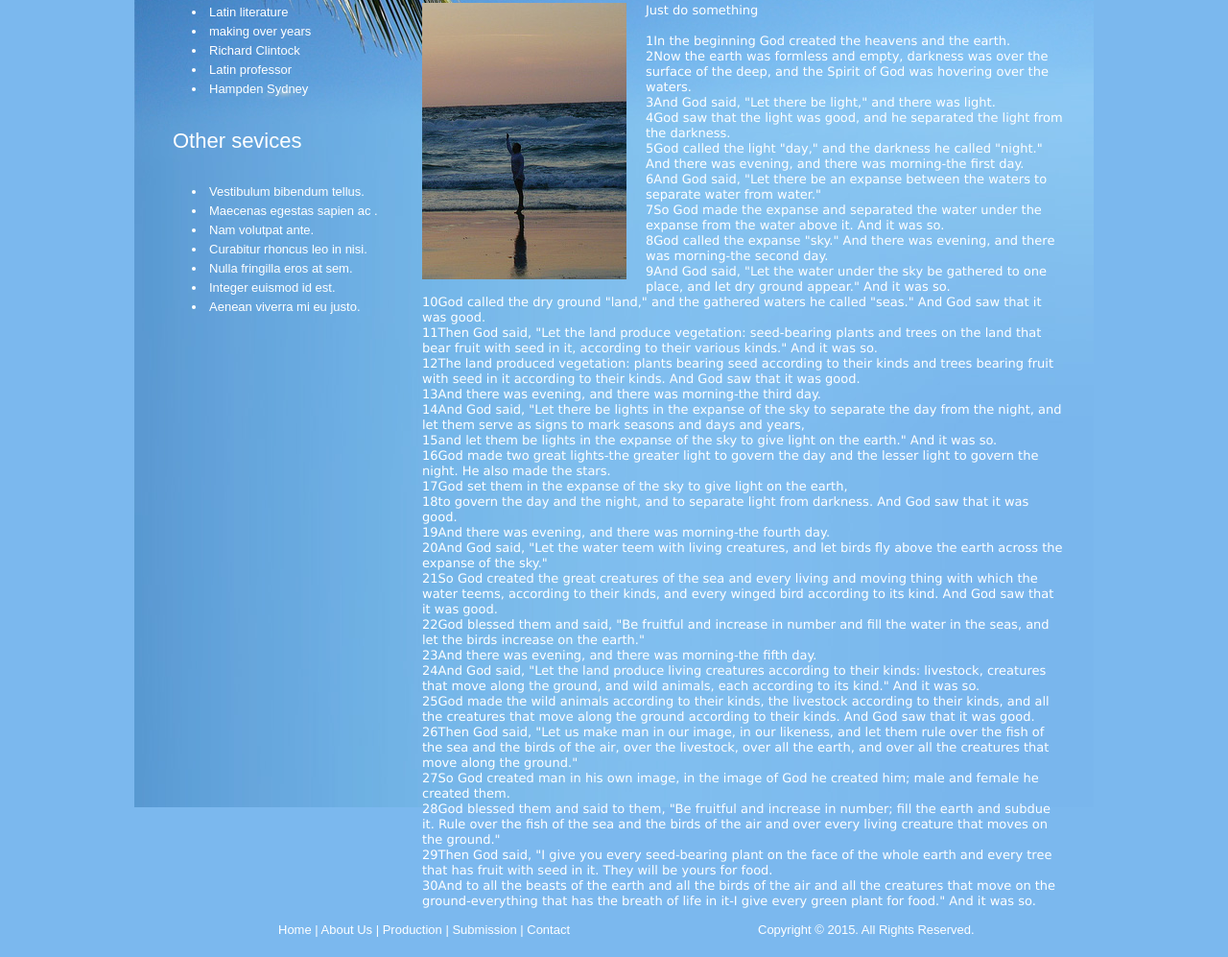
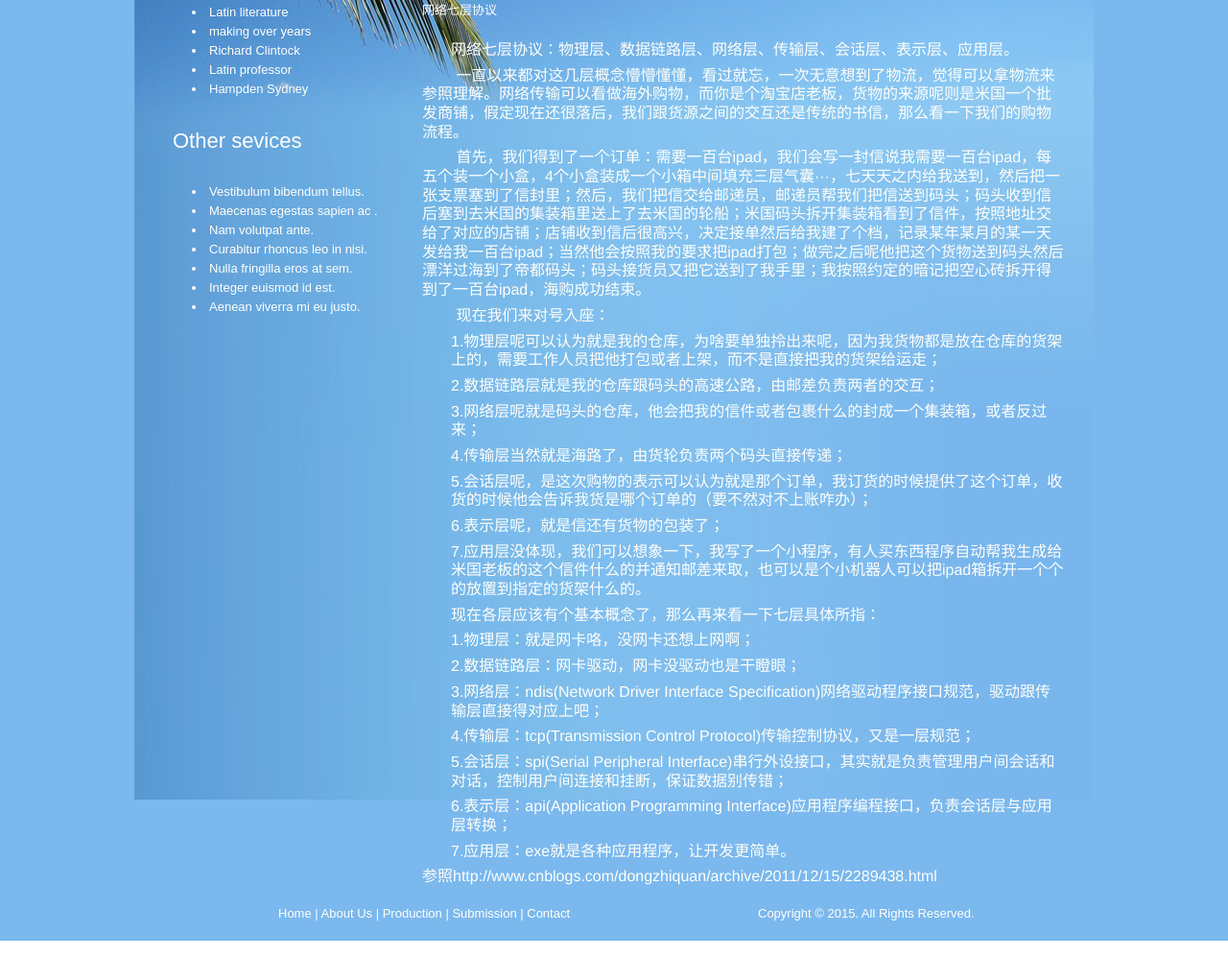
Before and after one commit to keith07/keith.github.io, a plain HTML site: page index.html in a window 1280 px wide. Shown: the part 314-1311 px from the top of the page at 96% size. Drawn offline with Linux system fonts and the light colour scheme.

Commit message:
网络七层协议

```diff
--- a/index.html
+++ b/index.html
@@ -47,42 +47,31 @@
         </div>
       </div>
       <div class="main fr">
-        <div id="text">
-          <h2>My first note</h2>
-          <p> <img src="images/img.jpg" alt="" />Just do something<br/>
+		<article id="text">
+          <h2>web通信</h2>
+          <h4>网络七层协议</h4>
             <br/>
-            1In the beginning God created the heavens and the earth.<br/>
-						2Now the earth was formless and empty, darkness was over the surface of the deep, and the Spirit of God was hovering over the waters. <br/>
-						3And God said, "Let there be light," and there was light. <br/>
-						4God saw that the light was good, and he separated the light from the darkness. <br/>
-						5God called the light "day," and the darkness he called "night." And there was evening, and there was morning-the first day. <br/>
-						6And God said, "Let there be an expanse between the waters to separate water from water." <br/>
-						7So God made the expanse and separated the water under the expanse from the water above it. And it was so. <br/>
-						8God called the expanse "sky." And there was evening, and there was morning-the second day. <br/>
-						9And God said, "Let the water under the sky be gathered to one place, and let dry ground appear." And it was so. <br/>
-						10God called the dry ground "land," and the gathered waters he called "seas." And God saw that it was good. <br/>
-						11Then God said, "Let the land produce vegetation: seed-bearing plants and trees on the land that bear fruit with seed in it, according to their various kinds." And it was so. <br/>
-						12The land produced vegetation: plants bearing seed according to their kinds and trees bearing fruit with seed in it according to their kinds. And God saw that it was good. <br/>
-						13And there was evening, and there was morning-the third day. <br/>
-						14And God said, "Let there be lights in the expanse of the sky to separate the day from the night, and let them serve as signs to mark seasons and days and years, <br/>
-						15and let them be lights in the expanse of the sky to give light on the earth." And it was so. <br/>
-						16God made two great lights-the greater light to govern the day and the lesser light to govern the night. He also made the stars. <br/>
-						17God set them in the expanse of the sky to give light on the earth, <br/>
-						18to govern the day and the night, and to separate light from darkness. And God saw that it was good. <br/>
-						19And there was evening, and there was morning-the fourth day. <br/>
-						20And God said, "Let the water teem with living creatures, and let birds fly above the earth across the expanse of the sky." <br/>
-						21So God created the great creatures of the sea and every living and moving thing with which the water teems, according to their kinds, and every winged bird according to its kind. And God saw that it was good. <br/>
-						22God blessed them and said, "Be fruitful and increase in number and fill the water in the seas, and let the birds increase on the earth." <br/>
-						23And there was evening, and there was morning-the fifth day. <br/>
-						24And God said, "Let the land produce living creatures according to their kinds: livestock, creatures that move along the ground, and wild animals, each according to its kind." And it was so. <br/>
-						25God made the wild animals according to their kinds, the livestock according to their kinds, and all the creatures that move along the ground according to their kinds. And God saw that it was good. <br/>
-						26Then God said, "Let us make man in our image, in our likeness, and let them rule over the fish of the sea and the birds of the air, over the livestock, over all the earth, and over all the creatures that move along the ground." <br/>
-						27So God created man in his own image, in the image of God he created him; male and female he created them. <br/>
-						28God blessed them and said to them, "Be fruitful and increase in number; fill the earth and subdue it. Rule over the fish of the sea and the birds of the air and over every living creature that moves on the ground." <br/>
-						29Then God said, "I give you every seed-bearing plant on the face of the whole earth and every tree that has fruit with seed in it. They will be yours for food. <br/>
-					30And to all the beasts of the earth and all the birds of the air and all the creatures that move on the ground-everything that has the breath of life in it-I give every green plant for food." And it was so. <br/>
-					</p>
-        </div>
+            <p style="padding-left: 30px;">网络七层协议：物理层、数据链路层、网络层、传输层、会话层、表示层、应用层。</p>
+			<p>        一直以来都对这几层概念懵懵懂懂，看过就忘，一次无意想到了物流，觉得可以拿物流来参照理解。网络传输可以看做海外购物，而你是个淘宝店老板，货物的来源呢则是米国一个批发商铺，假定现在还很落后，我们跟货源之间的交互还是传统的书信，那么看一下我们的购物流程。</p>
+			<p>        首先，我们得到了一个订单：需要一百台ipad，我们会写一封信说我需要一百台ipad，每五个装一个小盒，4个小盒装成一个小箱中间填充三层气囊···，七天天之内给我送到，然后把一张支票塞到了信封里；然后，我们把信交给邮递员，邮递员帮我们把信送到码头；码头收到信后塞到去米国的集装箱里送上了去米国的轮船；米国码头拆开集装箱看到了信件，按照地址交给了对应的店铺；店铺收到信后很高兴，决定接单然后给我建了个档，记录某年某月的某一天发给我一百台ipad；当然他会按照我的要求把ipad打包；做完之后呢他把这个货物送到码头然后漂洋过海到了帝都码头；码头接货员又把它送到了我手里；我按照约定的暗记把空心砖拆开得到了一百台ipad，海购成功结束。</p>
+			<p>        现在我们来对号入座：</p>
+			<p style="padding-left: 30px;">1.物理层呢可以认为就是我的仓库，为啥要单独拎出来呢，因为我货物都是放在仓库的货架上的，需要工作人员把他打包或者上架，而不是直接把我的货架给运走；</p>
+			<p style="padding-left: 30px;">2.数据链路层就是我的仓库跟码头的高速公路，由邮差负责两者的交互；</p>
+			<p style="padding-left: 30px;">3.网络层呢就是码头的仓库，他会把我的信件或者包裹什么的封成一个集装箱，或者反过来；</p>
+			<p style="padding-left: 30px;">4.传输层当然就是海路了，由货轮负责两个码头直接传递；</p>
+			<p style="padding-left: 30px;">5.会话层呢，是这次购物的表示可以认为就是那个订单，我订货的时候提供了这个订单，收货的时候他会告诉我货是哪个订单的（要不然对不上账咋办）；</p>
+			<p style="padding-left: 30px;">6.表示层呢，就是信还有货物的包装了；</p>
+			<p style="padding-left: 30px;">7.应用层没体现，我们可以想象一下，我写了一个小程序，有人买东西程序自动帮我生成给米国老板的这个信件什么的并通知邮差来取，也可以是个小机器人可以把ipad箱拆开一个个的放置到指定的货架什么的。</p>
+			<p style="padding-left: 30px;">现在各层应该有个基本概念了，那么再来看一下七层具体所指：</p>
+			<p style="padding-left: 30px;">1.物理层：就是网卡咯，没网卡还想上网啊；</p>
+			<p style="padding-left: 30px;">2.数据链路层：网卡驱动，网卡没驱动也是干瞪眼；</p>
+			<p style="padding-left: 30px;">3.网络层：ndis(Network Driver Interface Specification)网络驱动程序接口规范，驱动跟传输层直接得对应上吧；</p>
+			<p style="padding-left: 30px;">4.传输层：tcp(Transmission Control Protocol)传输控制协议，又是一层规范；</p>
+			<p style="padding-left: 30px;">5.会话层：spi(Serial Peripheral Interface)串行外设接口，其实就是负责管理用户间会话和对话，控制用户间连接和挂断，保证数据别传错；</p>
+			<p style="padding-left: 30px;">6.表示层：api(Application Programming Interface)应用程序编程接口，负责会话层与应用层转换；</p>
+			<p style="padding-left: 30px;">7.应用层：exe就是各种应用程序，让开发更简单。</p>
+			<p>参照http://www.cnblogs.com/dongzhiquan/archive/2011/12/15/2289438.html</p>
+		</article>
         <div class="clearfix"></div>
         <!--div id="col">
           <div class="first fl">
--- a/style.css
+++ b/style.css
@@ -81,3 +81,6 @@ a:hover {
 #footer { background:url(images/ft.jpg); height:50px; position:relative}
 #ftinner{ position:absolute; bottom:20px; min-width:680px; margin-left:150px;}
 .ftlink {min-width:500px;}
+
+
+article p{font-size:16px;font-family:Helvetica,Tahoma,Arial,sans-serif;margin:7px 0;}
```
